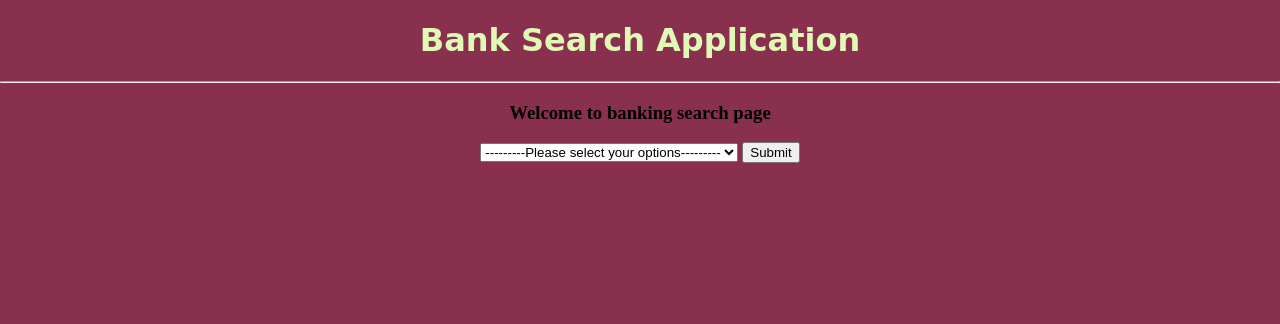
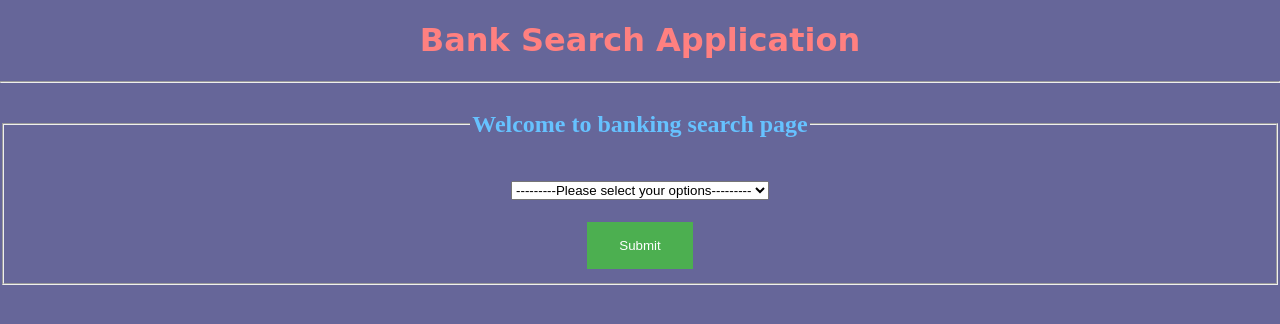
Before and after one commit to DivyTripathy/Project, a plain HTML site: page index.html in a window 1280 px wide. Drawn offline with Linux system fonts and the light colour scheme; files that its build step writes are made by us from their sources.

Commit message:
index page
modified index page to look more colorful and attractive and deleted css file and implemented internal css.

```diff
--- a/index.html
+++ b/index.html
@@ -4,22 +4,58 @@
 	<meta charset="utf-8">
 	<meta http-equiv="X-UA-Compatible" content="IE=edge">
 	<title>Banking System</title>
-	<link rel="stylesheet" type="text/css" href="css/styles.css">
 	<link rel="icon"  href="favicon.ico">
+	<style>
+	body{
+	background-color: #666699;
+	margin: 0;
+	padding: left: 0;
+
+}
+h1{
+	color: #ff8080;
+	text-align: center;
+	font-family: 'Sacramento', cursive;
+}
+h1:hover{
+	color: white;
+}
+h2:hover{
+	color: white;
+}
+h2{
+	color: #66c2ff;
+}
+input[type=submit]{
+  background-color: #4CAF50;
+  border: none;
+  color: white;
+  padding: 16px 32px;
+  text-decoration: none;
+  margin: 4px 2px;
+  cursor: pointer;
+  }
+	</style>
 </head>
-<body>
+<body bgcolor=#b3ffb3>
 	<h1>Bank Search Application</h1>
 	<hr>
-	<h3>Welcome to banking search page</h3>
+	<form method="post" action="https://vast-shore-74260.herokuapp.com/banks?city=MUMBAI" align="center">
+	<fieldset>
+	<legend><h2>Welcome to banking search page</h2></legend>
+	<br>
 	<div class="search_box"></div>
-	<form method="post" action="https://vast-shore-74260.herokuapp.com/banks?city=MUMBAI" align="center">
 	<select name="bank_id">
 		<option value="">---------Please select your options---------</option>
 		<option value="mumbai">MUMBAI</a></option>
 		<option value="bangalore">Bangalore</option>
 		<option value="chennai">Chennai</option>
 	</select>
+	<br>
+	<br>
 	 <input type="Submit" name="Submit" value="Submit">
+
+	 </fieldset>
 	 </form>
 	<script type="text/javascript" href="index.js"></script>
 </body>
--- a/styles.css
+++ /dev/null
@@ -1,20 +0,0 @@
-body{
-	background-color: #88304e;
-	margin: 0;
-	padding: left: 0;
-
-}
-h1{
-	color: #e0f9b5;
-	text-align: center;
-	font-family: 'Sacramento', cursive;
-}
-h1:hover{
-	color: white;
-}
-h3:hover{
-	color: blue;
-}
-h3{
-	text-align: center;
-}
```
